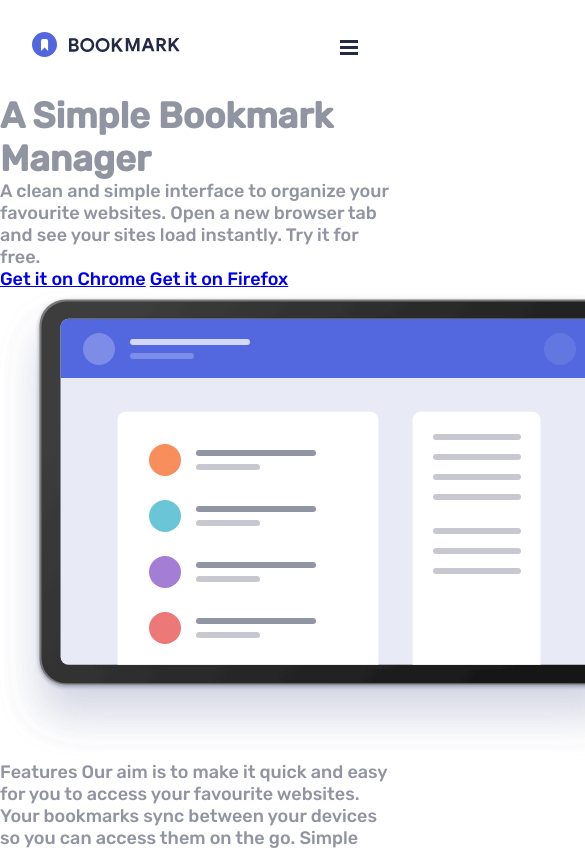
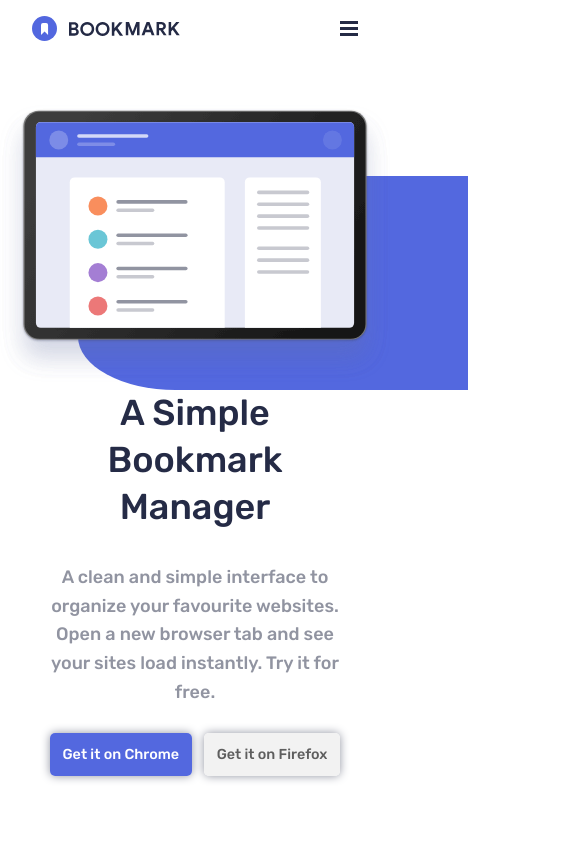
Before and after one commit to razieldev90/frontend-mentor-challenge-05, a plain HTML site: page index.html in a window 390 px wide. Shown: the top 850 px of the page, 585 px wide, since content can reach past the window. Drawn offline with Linux system fonts and the light colour scheme.

Commit message:
add header mobile

```diff
--- a/index.html
+++ b/index.html
@@ -32,7 +32,12 @@
 
     <header class="header">
 
-      <div class="header__left">
+      <div class="header__img">
+        <img src="./images/illustration-hero.svg" alt="illustration-hero">
+      </div>
+
+
+      <div class="header__info">
 
         <h1 class="header__title">A Simple Bookmark Manager</h1>
 
@@ -47,9 +52,6 @@
         </div>
       </div>
 
-      <div class="header__right">
-        <img src="./images/illustration-hero.svg" alt="">
-      </div>
 
     </header>
     Features
--- a/scss/main.scss
+++ b/scss/main.scss
@@ -34,14 +34,21 @@ html{
   box-sizing: border-box;
 }
 body{
+  width: 100%;
+  line-height: 1.6;
   font-family: $ff;
-  font-weight: 100;
+  font-weight: $fw-normal;
   font-size: var(--body-fs);
   color: var(--grayish-blue);
+  overflow-x: hidden;
+}
+img{
+  width: 100%;
+  height: auto;
 }
 
 .wrapper{
-  max-width: 1200px;
+  max-width: 1440px;
   margin: 0 auto;
 }
 
@@ -52,13 +59,18 @@ body{
   display: flex;
   align-items: center;
   justify-content: space-between;
-  margin: auto;
-  box-shadow: none;
-  background: rgb(255, 255, 255);
-  padding: 2rem;
-
+  background: #fff;
+  padding: 1rem 2rem;
   position: sticky;
   top: 0;
+
+  @include mediaMin($desktop){
+    padding: 2rem;
+  }
+
+  &__logo{
+    display: flex;
+  }
 
   &__bar{
     list-style: none;
@@ -126,3 +138,91 @@ body{
     }
   }
 }
+
+//  ##########
+//    HEADER
+//  ##########
+.header{
+  margin: 3rem 0 10rem 0;
+  display: flex;
+  flex-direction: column;
+  text-align: center;
+
+  @include mediaMin($desktop){
+    flex-direction: row;
+    align-items: center;
+    text-align: left;
+
+  }
+
+  &__info{
+    padding: 0 2rem;
+
+  }
+
+  &__img{
+    position: relative;
+
+    &::after{
+      content: '';
+      position: absolute;
+      z-index: -1;
+      bottom: 0;
+      left: 20%;
+      border-top-left-radius: 35%;
+      border-bottom-left-radius: 25%;
+      display: block;
+      background: var(--primary-blue);
+      height: 75%;
+      width: 100%;
+
+      @include mediaMin($desktop){
+        left: 35%;
+      }
+    }
+
+    @include mediaMin($desktop){
+      flex: 100%;
+      order: 1;
+    }
+  }
+
+  &__title{
+    line-height: 1.3;
+    color: var(--dark-blue);
+    font-weight: $fw-normal;
+  }
+
+  &__description{
+    font-weight: $fw-normal;
+    margin: 2rem 1rem;
+
+    @include mediaMin($desktop){
+      margin: 2rem 0;
+    }
+  }
+
+  &__btn{
+    --link-color: #5e5e5e;
+
+    padding: 0.8rem;
+    border-radius: 5px;
+    text-decoration: none;
+    box-shadow: 0 0 10px var(--grayish-blue);
+    font-size: 0.9rem;
+
+    @include mediaMin($desktop){
+      padding: 1rem 1.5rem;
+    }
+
+    &:first-child{
+      color: #fff;
+      background: var(--primary-blue);
+    }
+    &:last-child{
+      margin-left: 0.5rem;
+      color: var(--link-color);
+      background: #f2f2f2;
+    }
+  }
+}
```
Also changed, not shown: css/style.css, 1 other file.
